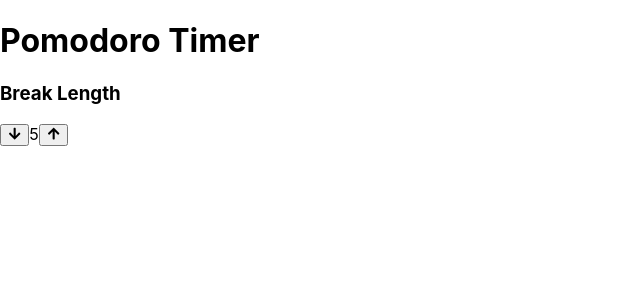
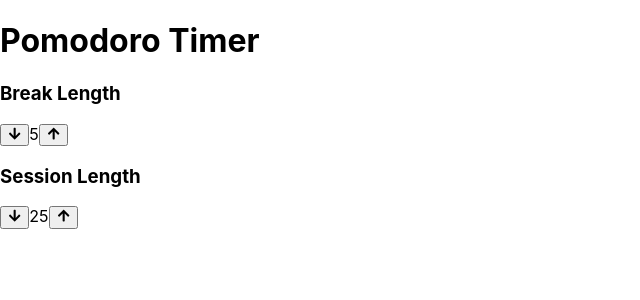
Before and after one commit to Jimfarrugia/react-pomodoro-timer, a React (Create React App) app: page / in a window 1280 px wide. Shown: the top 300 px of the page, without its empty margins (0-640 px from the left). Built offline with nearby package versions, Linux system fonts and the light colour scheme.

Commit message:
create Session component

```diff
--- a/src/App.js
+++ b/src/App.js
@@ -1,10 +1,12 @@
 import Break from "./components/Break";
+import Session from "./components/Session";
 
 function App() {
 	return (
 		<div className="App">
 			<h1>Pomodoro Timer</h1>
 			<Break />
+			<Session />
 		</div>
 	);
 }
--- /dev/null
+++ b/src/components/Session.js
@@ -0,0 +1,35 @@
+import { useState } from "react";
+import { FaArrowUp, FaArrowDown } from "react-icons/fa";
+import moment from "moment";
+
+const Session = () => {
+	const [sessionLength, setSessionLength] = useState(60 * 25);
+
+	const decrementSessionLength = () => {
+		const newSessionLength = sessionLength - 60;
+		newSessionLength < 0
+			? setSessionLength(0)
+			: setSessionLength(newSessionLength);
+	};
+
+	const incrementSessionLength = () => {
+		setSessionLength(sessionLength + 60);
+	};
+
+	const sessionLengthInMinutes = moment.duration(sessionLength, "s").minutes();
+
+	return (
+		<div>
+			<h3 id="session-label">Session Length</h3>
+			<button id="session-decrement" onClick={decrementSessionLength}>
+				<FaArrowDown />
+			</button>
+			<span id="session-length">{sessionLengthInMinutes}</span>
+			<button id="session-increment" onClick={incrementSessionLength}>
+				<FaArrowUp />
+			</button>
+		</div>
+	);
+};
+
+export default Session;
```
